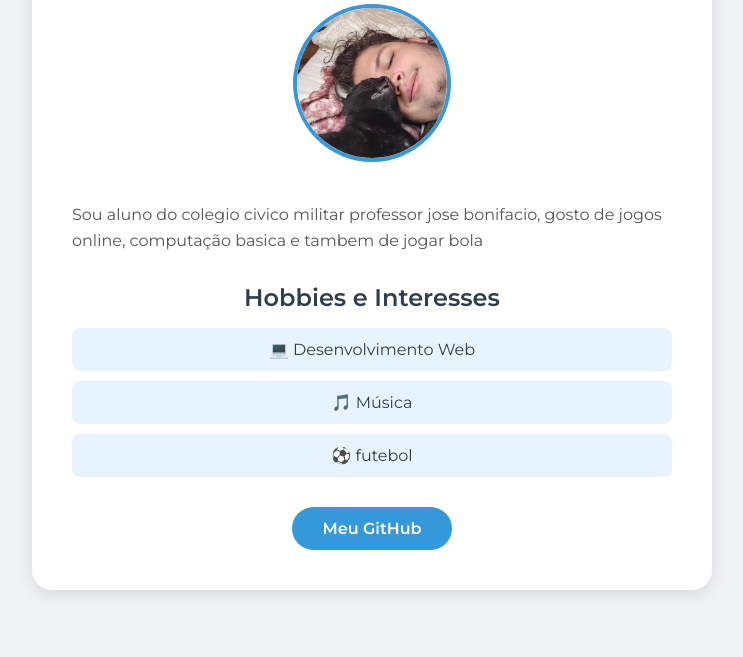
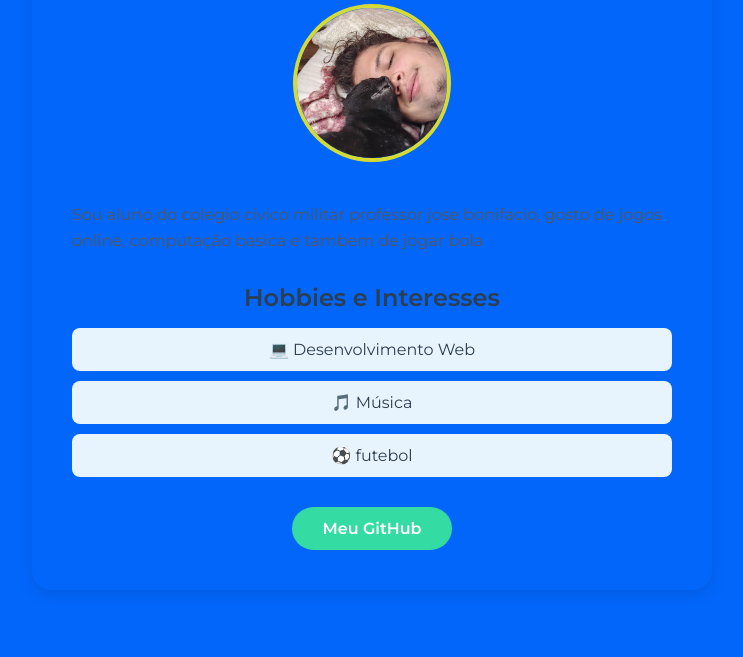
Before and after one commit to paulo-stieglitz/meu-perfil, a plain HTML site: page index.html in a window 1280 px wide. Shown: the part 183-840 px from the top of the page, without its empty margins (268-1011 px from the left). Drawn offline with Linux system fonts and the light colour scheme.

Commit message:
Revamp index.html with new design and layout
Updated the profile page with new styles and content.

```diff
--- a/index.html
+++ b/index.html
@@ -8,7 +8,7 @@
     <style>
         body {
             font-family: 'Montserrat', sans-serif;
-            background: #f0f2f5;
+            background: #0366fb;
             margin: 0;
             padding: 20px;
             display: flex;
@@ -19,7 +19,7 @@
 
         .card {
             max-width: 600px;
-            background: white;
+            background: #0366fb;
             padding: 40px;
             border-radius: 20px;
             box-shadow: 0 5px 15px rgba(0,0,0,0.1);
@@ -37,7 +37,7 @@
             height: 150px;
             border-radius: 50%;
             object-fit: cover;
-            border: 4px solid #3498db;
+            border: 4px solid #d5db34;
             margin-bottom: 20px;
         }
 
@@ -72,7 +72,7 @@
 
         a {
             display: inline-block;
-            background: #3498db;
+            background: #34dba3;
             color: white;
             text-decoration: none;
             padding: 12px 30px;
```
